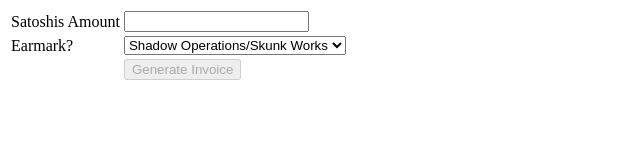
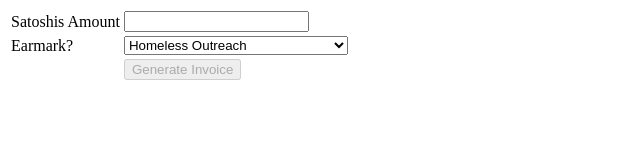
Before and after one commit to BladeMcCool/goober, a plain HTML site: page web/index.html in a window 1280 px wide. Shown: the whole page, without its empty margins (0-640 px from the left). Drawn offline with Linux system fonts and the light colour scheme.

Commit message:
fix docs and reorder a list.

```diff
--- a/web/index.html
+++ b/web/index.html
@@ -302,13 +302,13 @@
 	<!-- <tr><td id="lbl_earmark">Earmark? (optional)</td><td><input id="earmark" name="earmark"></td></tr> -->
 	<tr><td id="lbl_earmark">Earmark?</td><td>
 		<select name="earmark" id="earmark">
+			<option value="outreach">Homeless Outreach</option>
+			<option value="beach">Beach Cleanup</option>
+			<option value="crypto_edu">Cryptocurrency Education</option>
+			<option value="infotech_edu">InfoTech and Computer Education</option>
+			<option value="marketing">Messaging and Promotion</option>
+			<option value="admin">Administration</option>
 			<option value="skunkworks">Shadow Operations/Skunk Works</option>
-			<option value="beach">Beach Cleanup</option>
-			<option value="outreach">Homeless Outreach</option>
-			<option value="crypto">Cryptocurrency Education</option>
-			<option value="media">Media Acquisition Education</option>
-			<option value="propaganda">Messaging and Promotion</option>
-			<option value="admin">Administration</option>
 		</select>
 	</td></tr>
 	<tr><td id="lbl_btn">&nbsp;</td><td><button id="button" disabled=true>Generate Invoice</button></td></tr>
```
Also changed, not shown: 2 other files.
